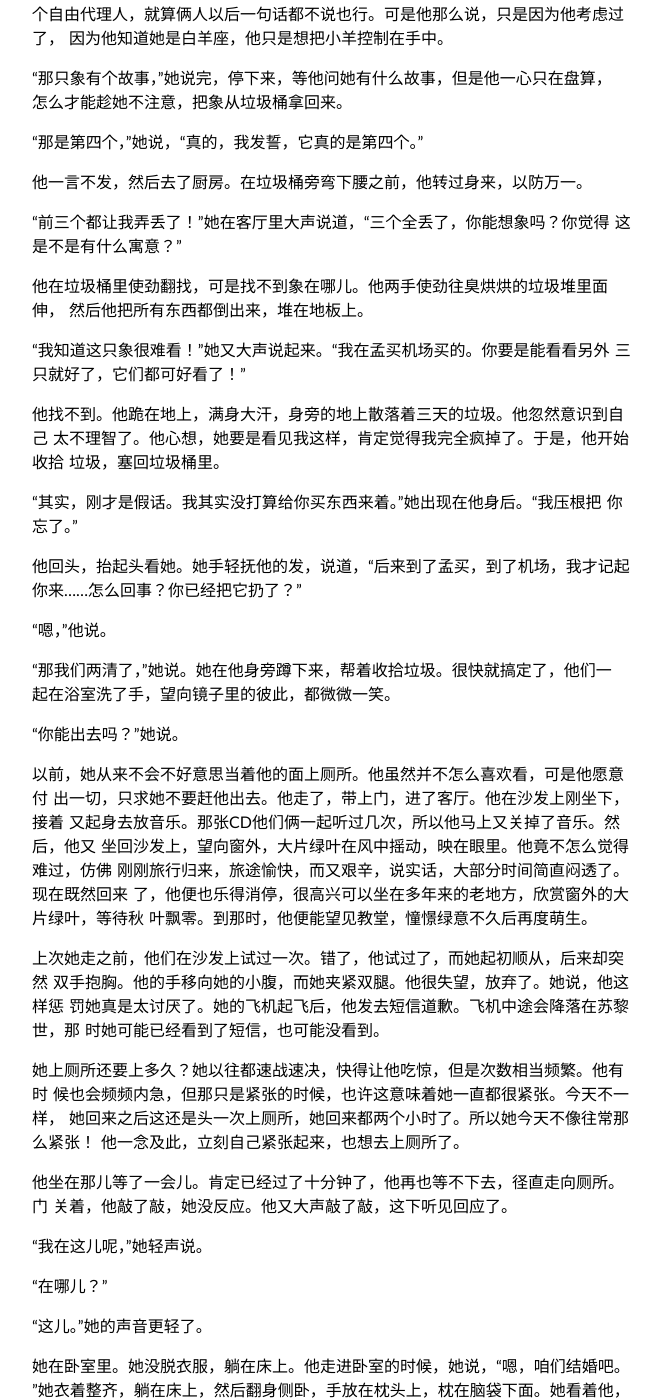
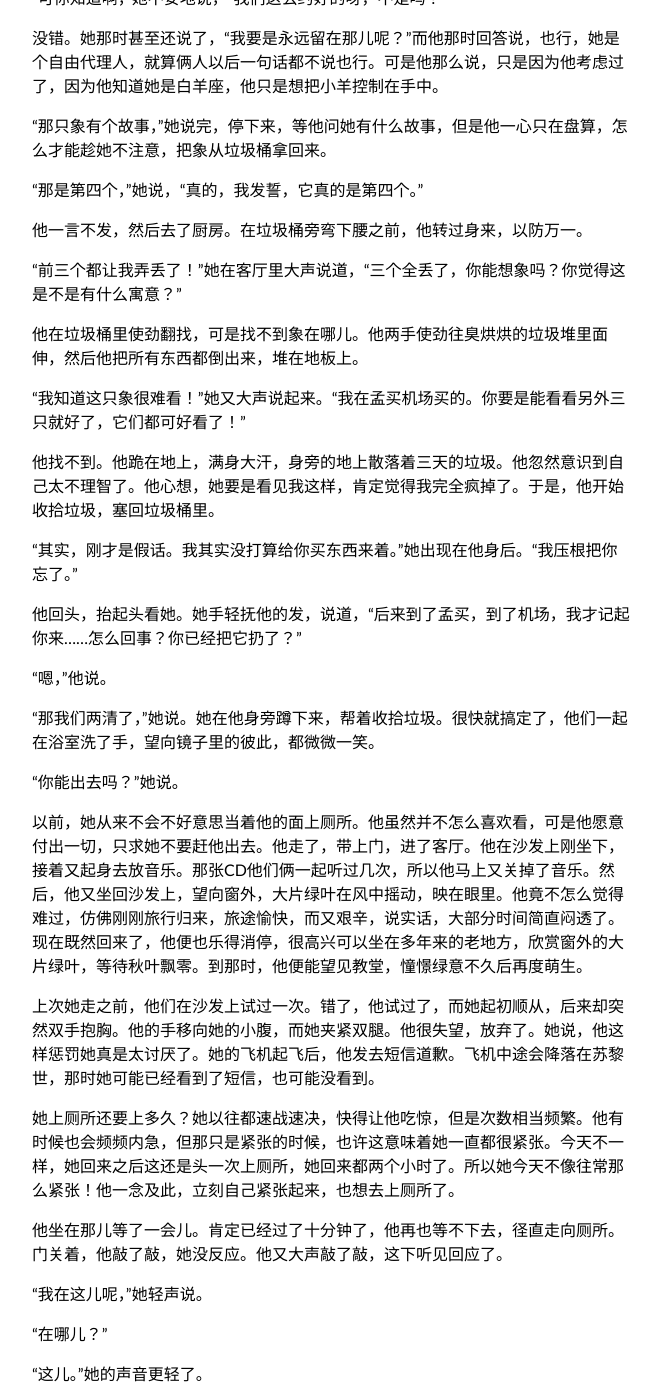
Before and after one commit to sighsmile/sighsmile.github.io, a Jekyll site: the page built from _posts/2013-08-01-MahoganyElephant.md, in a window 1280 px wide and 1400 px high, scrolled down 2347 px. Shown: the whole window, without its empty margins (308-969 px from the left). Built offline with Jekyll 4.4.1, drawn with Linux system fonts in a browser that asks for light colours; some web fonts are replaced; Markdown is read by kramdown in place of the engine named in the settings; some of the changed text lies outside the part shown.

Commit message:
fix spacing bugs

```diff
--- a/_posts/2013-08-01-MahoganyElephant.md
+++ b/_posts/2013-08-01-MahoganyElephant.md
@@ -6,33 +6,24 @@ category: translation
 tags: translation fiction love
 ---
 
-之前有人介绍过*The New Yorker*上的一个[短篇](http://www.newyorker.com/fiction/features/2007/07/02/070702fi_fiction_biller)，五年前的文章，德语原文作者是Maxim Biller，未读过；英译版出自Anthea Bell之手，用字和故事都简单，却有隐约共鸣。选作文学翻译练笔。
+>之前有人介绍过*The New Yorker*上的一个[短篇](http://www.newyorker.com/fiction/features/2007/07/02/070702fi_fiction_biller)，五年前的文章，德语原文作者是Maxim Biller，未读过；英译版出自Anthea Bell之手，用字和故事都简单，却有隐约共鸣。选作文学翻译练笔。
 
-文中*mahogany*一词，考虑到节奏而译为“檀木”，英文实为“桃花心木”（属楝科），在此补注。
+>文中*mahogany*一词，考虑到节奏而译为“檀木”，英文实为“桃花心木”（属楝科），在此补注。
 
 #紫檀象
 *German original by Maxim Biller, translated into English by [Anthea Bell](http://www.newyorker.com/fiction/features/2007/07/02/070702fi_fiction_biller), translated into Chinese by [Charlene](/about)*
 
-他等她等了三个月。他整理好照片，码放好书籍，摆放好家具，然后继续等。他又读完
-所有来信，扔掉一大半，又买了一张巨幅印度地图，挂在床头上。其实他没买地图，但
-是他当时一面等，一面非常想买张回来贴上。他等了又等，动笔写起一篇关于等她的小
-说，可是不知道如何结局，便又停笔了。他终究什么也没做，他甚至不再等她。他睡得
-越来越少，只吃面包西红柿还有普通奶酪。最后，她终于回来了。他们并肩坐在他的沙
-发上，她说，“过了好久啊。”
+他等她等了三个月。他整理好照片，码放好书籍，摆放好家具，然后继续等。他又读完所有来信，扔掉一大半，又买了一张巨幅印度地图，挂在床头上。其实他没买地图，但是他当时一面等，一面非常想买张回来贴上。他等了又等，动笔写起一篇关于等她的小说，可是不知道如何结局，便又停笔了。他终究什么也没做，他甚至不再等她。他睡得越来越少，只吃面包西红柿还有普通奶酪。最后，她终于回来了。他们并肩坐在他的沙发上，她说，“过了好久啊。”
 
 “嗯，”他原本打定主意尽量不开口，还是应道，“好久好久。”
 
-她在旅途中体重掉了，可他看来，她并没变好看。她累了，不过她平时就老喊累，出门
-本来是为了休息一下，免得老觉得那么累，可她眼下回来了，还是很累。而且，她变老
-了，要不就是变凶了，再不就是变庄重了——他说不准。她晒黑了，肤色带有一抹老太
-太才有的暗淡。她的笑容太严肃，颧骨愈加突出。
+她在旅途中体重掉了，可他看来，她并没变好看。她累了，不过她平时就老喊累，出门本来是为了休息一下，免得老觉得那么累，可她眼下回来了，还是很累。而且，她变老了，要不就是变凶了，再不就是变庄重了——他说不准。她晒黑了，肤色带有一抹老太太才有的暗淡。她的笑容太严肃，颧骨愈加突出。
 
 她站起身来，走出房间，回来的时候手里拎了只鲜亮的袋子。
 
 “给你的，”她说。
 
-“谢谢亲爱的，”他答道。他打开它，里面有只胖胖的小象，紫檀木做的。他把小象揣
-进兜里。
+“谢谢亲爱的，”他答道。他打开它，里面有只胖胖的小象，紫檀木做的。他把小象揣进兜里。
 
 “想喝点什么吗？”他问道。
 
@@ -42,14 +33,11 @@ tags: translation fiction love
 
 “不用，喝水，”她说。
 
-他慢慢站起来，一条腿蹭过她的腿。她刚回来的时候，他们有过匆匆一吻，除此以外，
-这是三个月来第一次身体接触。
+他慢慢站起来，一条腿蹭过她的腿。她刚回来的时候，他们有过匆匆一吻，除此以外，这是三个月来第一次身体接触。
 
-“真的只喝水？”他在厨房高声问道。她没回答。“要冰的还是常温的？”他又问道。
-她低声答道，“常温的。”
+“真的只喝水？”他在厨房高声问道。她没回答。“要冰的还是常温的？”他又问道。她低声答道，“常温的。”
 
-他从碗橱里拿出水壶，又抬脚把壶推回去，打开桌子上放了六周的酒瓶。他拿起两只酒
-杯和那瓶酒，把小象从兜里掏出来丢到垃圾桶里，才回到客厅。
+他从碗橱里拿出水壶，又抬脚把壶推回去，打开桌子上放了六周的酒瓶。他拿起两只酒杯和那瓶酒，把小象从兜里掏出来丢到垃圾桶里，才回到客厅。
 
 “兆迪，”她说，“我不想喝酒。”
 
@@ -64,13 +52,7 @@ tags: translation fiction love
 “我觉得可怜。”
 
 
-他给自己倒上酒，又给她也倒上。两人碰杯。她避开他的眼睛，稍抿一小口，就去厨房
-拿了一瓶水回来。她坐回沙发上，和之前离他一样远。她开始讲旅途中的事情，他基本
-没听。她不在的时候，他不停地想象她每时每刻都在哪儿，周围什么样。但是现在，他
-一点都不关心印度什么样，一心只想知道她是如何决定的。当然他已经知道了，但是他
-想听她亲口说出来。他想要她稍微痛苦一下，要她无奈开口说出来，要她为伤害他而难
-受。“不，”她会这么说，“兆迪，咱们不要结婚。我知道自己现在不想结婚，所以按
-照约定，就再也不要见面了。”
+他给自己倒上酒，又给她也倒上。两人碰杯。她避开他的眼睛，稍抿一小口，就去厨房拿了一瓶水回来。她坐回沙发上，和之前离他一样远。她开始讲旅途中的事情，他基本没听。她不在的时候，他不停地想象她每时每刻都在哪儿，周围什么样。但是现在，他一点都不关心印度什么样，一心只想知道她是如何决定的。当然他已经知道了，但是他想听她亲口说出来。他想要她稍微痛苦一下，要她无奈开口说出来，要她为伤害他而难受。“不，”她会这么说，“兆迪，咱们不要结婚。我知道自己现在不想结婚，所以按照约定，就再也不要见面了。”
 
 “想我了吗？”他说。
 
@@ -90,13 +72,9 @@ tags: translation fiction love
 
 “真没。”
 
-他望向窗外。她上次走的时候，他还能一直看到广场那头的锡安教堂。如今，树木郁郁
-葱葱，放眼望去，窗外全是盎然的大片绿叶。绿叶来来回回随风飘舞，让他想到海里摇
-曳的海藻。
+他望向窗外。她上次走的时候，他还能一直看到广场那头的锡安教堂。如今，树木郁郁葱葱，放眼望去，窗外全是盎然的大片绿叶。绿叶来来回回随风飘舞，让他想到海里摇曳的海藻。
 
-也许是因为太久没见面了吧。没见面的时间几乎要赶上他们之前认识的时间了。他把胳
-膊搁在她身后的沙发背上，几分钟以后，又把手收回来。胳膊搭在那儿好像不是很有把
-握。
+也许是因为太久没见面了吧。没见面的时间几乎要赶上他们之前认识的时间了。他把胳膊搁在她身后的沙发背上，几分钟以后，又把手收回来。胳膊搭在那儿好像不是很有把握。
 
 “你呢？”她问道。
 
@@ -108,63 +86,39 @@ tags: translation fiction love
 
 “可你知道啊，”她不安地说，“我们这么约好的呀，不是吗？”
 
-没错。她那时甚至还说了，“我要是永远留在那儿呢？”而他那时回答说，也行，她是
-个自由代理人，就算俩人以后一句话都不说也行。可是他那么说，只是因为他考虑过了，
-因为他知道她是白羊座，他只是想把小羊控制在手中。
+没错。她那时甚至还说了，“我要是永远留在那儿呢？”而他那时回答说，也行，她是个自由代理人，就算俩人以后一句话都不说也行。可是他那么说，只是因为他考虑过了，因为他知道她是白羊座，他只是想把小羊控制在手中。
 
-“那只象有个故事，”她说完，停下来，等他问她有什么故事，但是他一心只在盘算，
-怎么才能趁她不注意，把象从垃圾桶拿回来。
+“那只象有个故事，”她说完，停下来，等他问她有什么故事，但是他一心只在盘算，怎么才能趁她不注意，把象从垃圾桶拿回来。
 
 “那是第四个，”她说，“真的，我发誓，它真的是第四个。”
 
 他一言不发，然后去了厨房。在垃圾桶旁弯下腰之前，他转过身来，以防万一。
 
-“前三个都让我弄丢了！”她在客厅里大声说道，“三个全丢了，你能想象吗？你觉得
-这是不是有什么寓意？”
+“前三个都让我弄丢了！”她在客厅里大声说道，“三个全丢了，你能想象吗？你觉得这是不是有什么寓意？”
 
-他在垃圾桶里使劲翻找，可是找不到象在哪儿。他两手使劲往臭烘烘的垃圾堆里面伸，
-然后他把所有东西都倒出来，堆在地板上。
+他在垃圾桶里使劲翻找，可是找不到象在哪儿。他两手使劲往臭烘烘的垃圾堆里面伸，然后他把所有东西都倒出来，堆在地板上。
 
-“我知道这只象很难看！”她又大声说起来。“我在孟买机场买的。你要是能看看另外
-三只就好了，它们都可好看了！”
+“我知道这只象很难看！”她又大声说起来。“我在孟买机场买的。你要是能看看另外三只就好了，它们都可好看了！”
 
-他找不到。他跪在地上，满身大汗，身旁的地上散落着三天的垃圾。他忽然意识到自己
-太不理智了。他心想，她要是看见我这样，肯定觉得我完全疯掉了。于是，他开始收拾
-垃圾，塞回垃圾桶里。
+他找不到。他跪在地上，满身大汗，身旁的地上散落着三天的垃圾。他忽然意识到自己太不理智了。他心想，她要是看见我这样，肯定觉得我完全疯掉了。于是，他开始收拾垃圾，塞回垃圾桶里。
 
-“其实，刚才是假话。我其实没打算给你买东西来着。”她出现在他身后。“我压根把
-你忘了。”
+“其实，刚才是假话。我其实没打算给你买东西来着。”她出现在他身后。“我压根把你忘了。”
 
-他回头，抬起头看她。她手轻抚他的发，说道，“后来到了孟买，到了机场，我才记起
-你来……怎么回事？你已经把它扔了？”
+他回头，抬起头看她。她手轻抚他的发，说道，“后来到了孟买，到了机场，我才记起你来……怎么回事？你已经把它扔了？”
 
 “嗯，”他说。
 
-“那我们两清了，”她说。她在他身旁蹲下来，帮着收拾垃圾。很快就搞定了，他们一
-起在浴室洗了手，望向镜子里的彼此，都微微一笑。
+“那我们两清了，”她说。她在他身旁蹲下来，帮着收拾垃圾。很快就搞定了，他们一起在浴室洗了手，望向镜子里的彼此，都微微一笑。
 
 “你能出去吗？”她说。
 
-以前，她从来不会不好意思当着他的面上厕所。他虽然并不怎么喜欢看，可是他愿意付
-出一切，只求她不要赶他出去。他走了，带上门，进了客厅。他在沙发上刚坐下，接着
-又起身去放音乐。那张CD他们俩一起听过几次，所以他马上又关掉了音乐。然后，他又
-坐回沙发上，望向窗外，大片绿叶在风中摇动，映在眼里。他竟不怎么觉得难过，仿佛
-刚刚旅行归来，旅途愉快，而又艰辛，说实话，大部分时间简直闷透了。现在既然回来
-了，他便也乐得消停，很高兴可以坐在多年来的老地方，欣赏窗外的大片绿叶，等待秋
-叶飘零。到那时，他便能望见教堂，憧憬绿意不久后再度萌生。
+以前，她从来不会不好意思当着他的面上厕所。他虽然并不怎么喜欢看，可是他愿意付出一切，只求她不要赶他出去。他走了，带上门，进了客厅。他在沙发上刚坐下，接着又起身去放音乐。那张CD他们俩一起听过几次，所以他马上又关掉了音乐。然后，他又坐回沙发上，望向窗外，大片绿叶在风中摇动，映在眼里。他竟不怎么觉得难过，仿佛刚刚旅行归来，旅途愉快，而又艰辛，说实话，大部分时间简直闷透了。现在既然回来了，他便也乐得消停，很高兴可以坐在多年来的老地方，欣赏窗外的大片绿叶，等待秋叶飘零。到那时，他便能望见教堂，憧憬绿意不久后再度萌生。
 
-上次她走之前，他们在沙发上试过一次。错了，他试过了，而她起初顺从，后来却突然
-双手抱胸。他的手移向她的小腹，而她夹紧双腿。他很失望，放弃了。她说，他这样惩
-罚她真是太讨厌了。她的飞机起飞后，他发去短信道歉。飞机中途会降落在苏黎世，那
-时她可能已经看到了短信，也可能没看到。
+上次她走之前，他们在沙发上试过一次。错了，他试过了，而她起初顺从，后来却突然双手抱胸。他的手移向她的小腹，而她夹紧双腿。他很失望，放弃了。她说，他这样惩罚她真是太讨厌了。她的飞机起飞后，他发去短信道歉。飞机中途会降落在苏黎世，那时她可能已经看到了短信，也可能没看到。
 
-她上厕所还要上多久？她以往都速战速决，快得让他吃惊，但是次数相当频繁。他有时
-候也会频频内急，但那只是紧张的时候，也许这意味着她一直都很紧张。今天不一样，
-她回来之后这还是头一次上厕所，她回来都两个小时了。所以她今天不像往常那么紧张！
-他一念及此，立刻自己紧张起来，也想去上厕所了。
+她上厕所还要上多久？她以往都速战速决，快得让他吃惊，但是次数相当频繁。他有时候也会频频内急，但那只是紧张的时候，也许这意味着她一直都很紧张。今天不一样，她回来之后这还是头一次上厕所，她回来都两个小时了。所以她今天不像往常那么紧张！他一念及此，立刻自己紧张起来，也想去上厕所了。
 
-他坐在那儿等了一会儿。肯定已经过了十分钟了，他再也等不下去，径直走向厕所。门
-关着，他敲了敲，她没反应。他又大声敲了敲，这下听见回应了。
+他坐在那儿等了一会儿。肯定已经过了十分钟了，他再也等不下去，径直走向厕所。门关着，他敲了敲，她没反应。他又大声敲了敲，这下听见回应了。
 
 “我在这儿呢，”她轻声说。
 
@@ -172,6 +126,4 @@ tags: translation fiction love
 
 “这儿。”她的声音更轻了。
 
-她在卧室里。她没脱衣服，躺在床上。他走进卧室的时候，她说，“嗯，咱们结婚吧。
-”她衣着整齐，躺在床上，然后翻身侧卧，手放在枕头上，枕在脑袋下面。她看着他，
-严肃而忧伤。
+她在卧室里。她没脱衣服，躺在床上。他走进卧室的时候，她说，“嗯，咱们结婚吧。”她衣着整齐，躺在床上，然后翻身侧卧，手放在枕头上，枕在脑袋下面。她看着他，严肃而忧伤。
```
